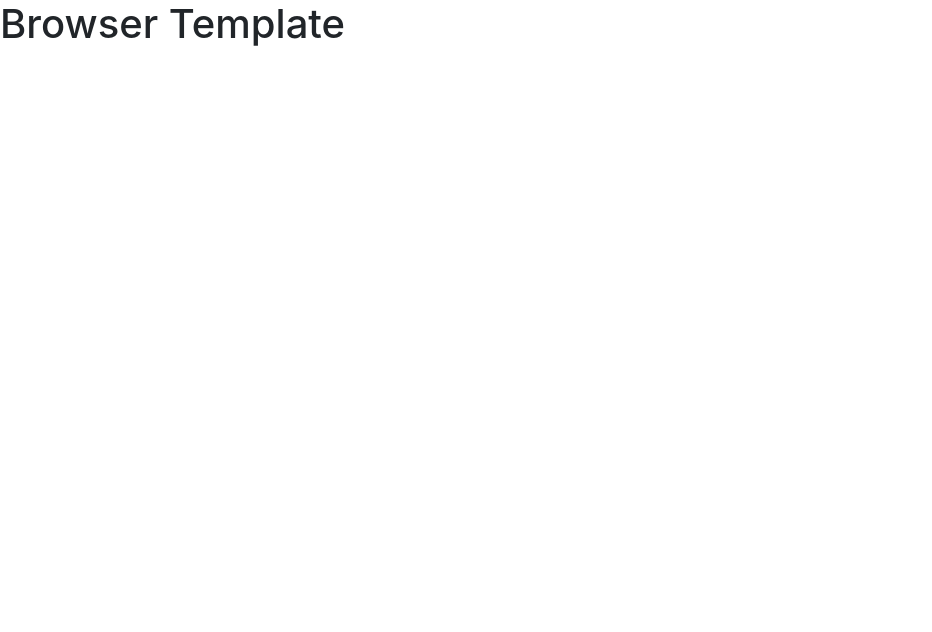
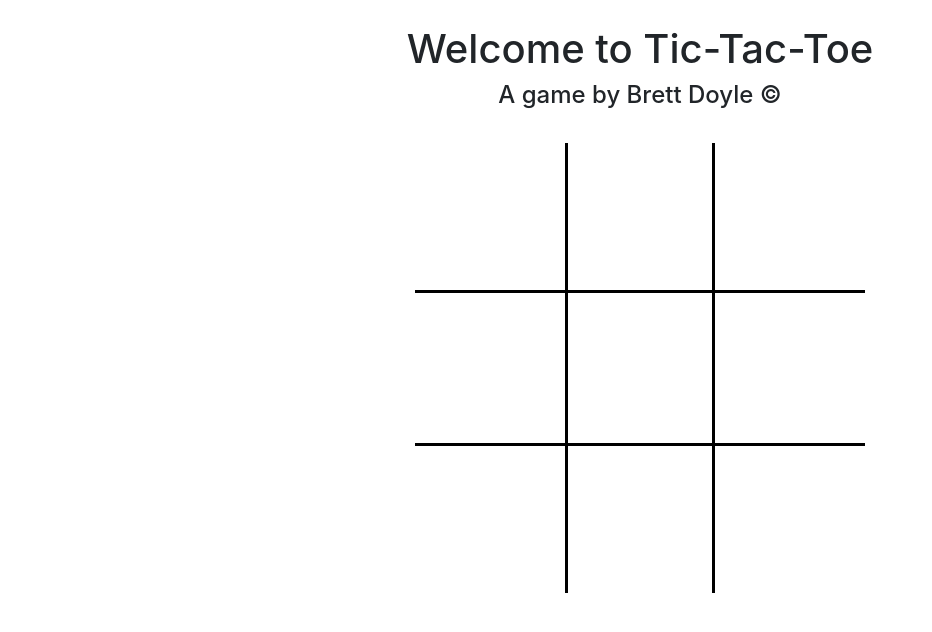
Before and after one commit to brettdoyle44/tic-tac-toe, a website built with webpack: page index.html in a window 1280 px wide. Shown: the whole page, without its empty margins (0-932 px from the left). Built offline with nearby package versions, Linux system fonts and the light colour scheme.

Commit message:
Add game board (HTML/CSS)
Created the game board with in HTML and CSS utilizing DIVs so
I can add click events easily.

```diff
--- a/assets/styles/index.scss
+++ b/assets/styles/index.scss
@@ -1 +1,50 @@
 @import '~bootstrap/scss/bootstrap';
+
+header {
+  display: flex;
+  flex-direction: column;
+  justify-content: center;
+  padding: 25px 0;
+}
+
+h1, h4 {
+  text-align: center;
+}
+
+section {
+  display: flex;
+  justify-content: center;
+
+}
+
+.bottom-border {
+  border-bottom: 3px solid #000;
+}
+
+.three-side-top {
+  border-bottom: 3px solid #000;
+  border-left: 3px solid #000;
+  border-right: 3px solid #000;
+}
+
+.two-side {
+  border-left: 3px solid #000;
+  border-right: 3px solid #000;
+}
+
+.three-side-bottom {
+  border-top: 3px solid #000;
+  border-left: 3px solid #000;
+  border-right: 3px solid #000;
+}
+
+.top-border {
+  border-top: 3px solid #000;
+}
+
+.square {
+  width: 150px;
+  height: 150px;
+  padding: 0;
+  display:inline-block;
+}
--- a/index.html
+++ b/index.html
@@ -12,6 +12,28 @@
       <script src="public/application.js" type="text/javascript" charset="utf-8" defer></script>
     </head>
     <body>
-      <h1>Browser Template</h1>
+      <header>
+      <h1>Welcome to Tic-Tac-Toe</h1>
+      <h4>A game by Brett Doyle &copy;</h4>
+      </header>
+
+      <section>
+        <div class="bottom-border square"></div>
+        <div class="three-side-top square"></div>
+        <div class="bottom-border square"></div>
+      </section>
+
+    <section>
+      <div class="square"></div>
+      <div class="two-side square"></div>
+      <div class="square"></div>
+    </section>
+
+    <section>
+      <div class="top-border square"></div>
+      <div class="three-side-bottom square"></div>
+      <div class="top-border square"></div>
+    </section>
+
     </body>
 </html>
```
